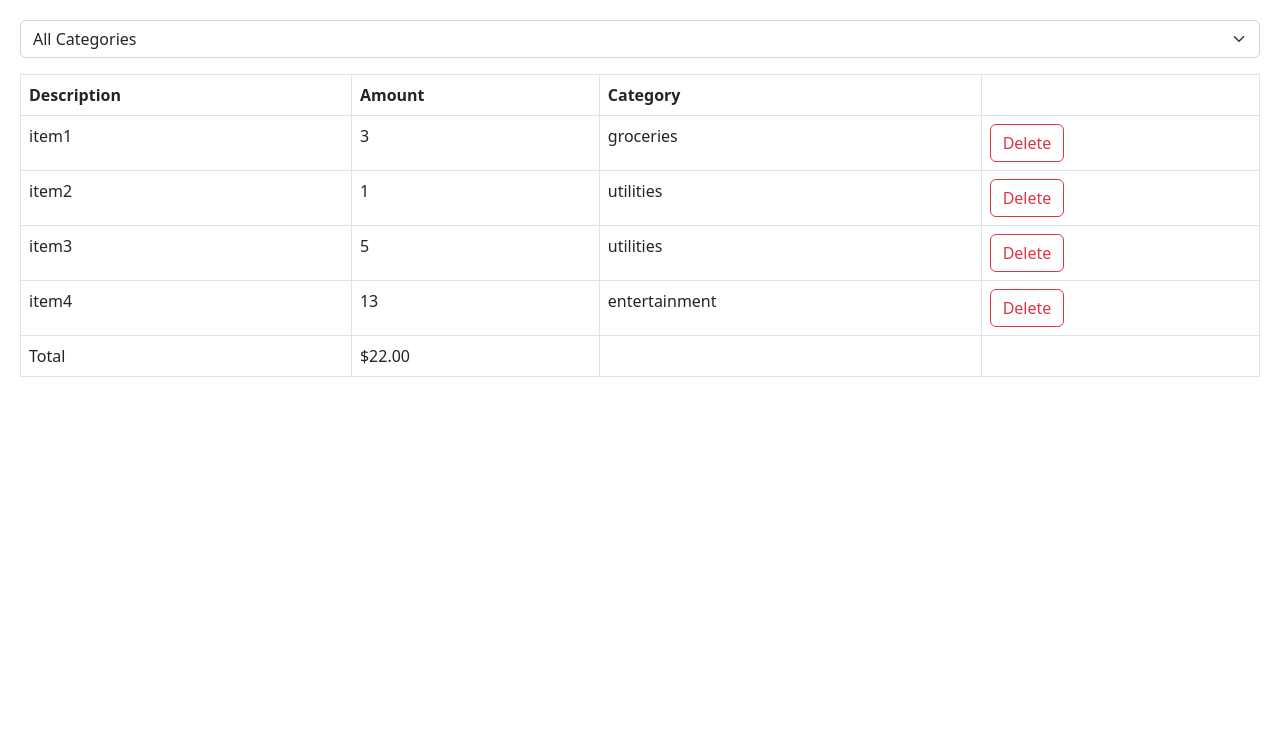
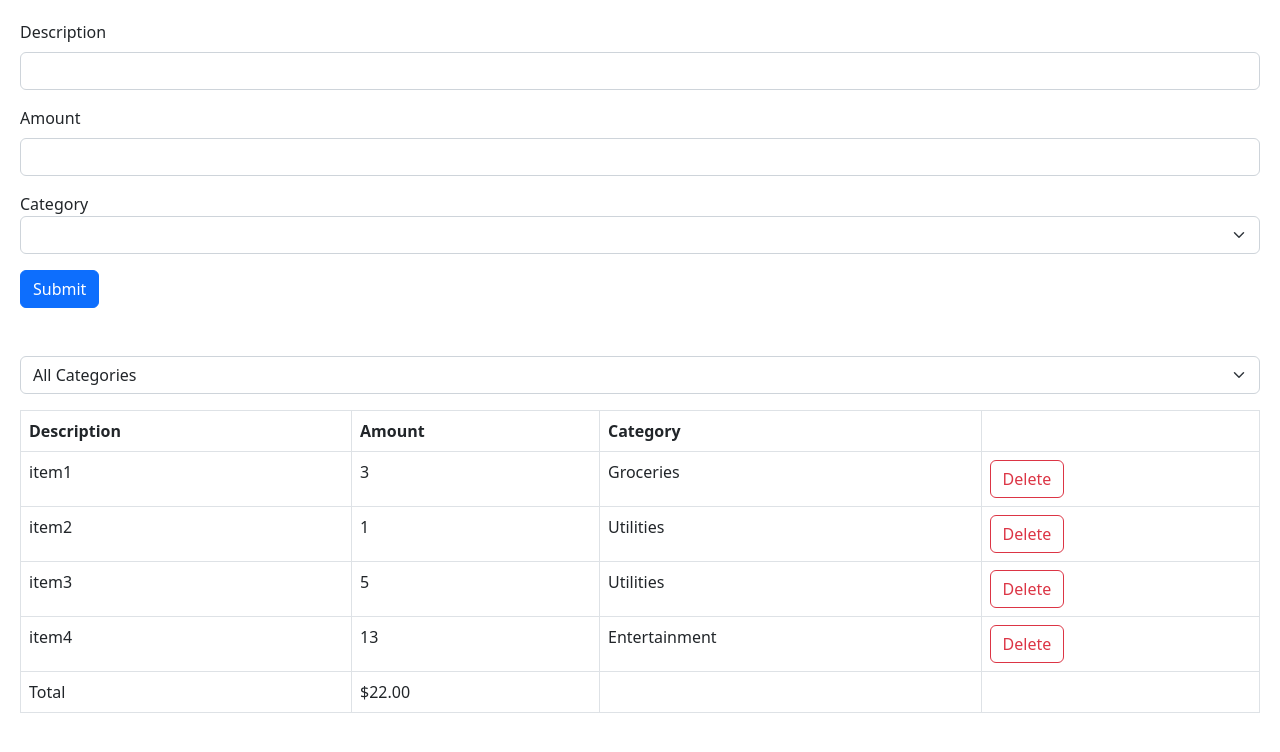
Before and after one commit to YashdeepN/react-ts-01, a React (Vite) app in the folder react-app/: page / in a window 1280 px wide. Shown: the top 752 px of the page. Built offline with nearby package versions, Linux system fonts and the light colour scheme.

Commit message:
expense form handleSubmit and add data to list

```diff
--- /dev/null
+++ b/react-app/src/components/expense-tracker/categories.ts
@@ -0,0 +1,3 @@
+const categories = ["Groceries", "Utilities", "Entertainment"] as const;
+
+export default categories;
--- a/react-app/src/components/expense-tracker/components/ExpenseFilter.tsx
+++ b/react-app/src/components/expense-tracker/components/ExpenseFilter.tsx
@@ -1,4 +1,5 @@
 import React from "react";
+import categories from "../categories";
 
 interface Props {
   onSelectCategory: (category: string) => void;
@@ -12,9 +13,11 @@
         onChange={(event) => onSelectCategory(event.target.value)}
       >
         <option value="all">All Categories</option>
-        <option value="groceries">Groceries</option>
-        <option value="utilities">Utilities</option>
-        <option value="entertainment">Entertainment</option>
+        {categories.map((category) => (
+          <option key={category} value={category}>
+            {category}
+          </option>
+        ))}
       </select>
     </>
   );
--- a/react-app/src/components/expense-tracker/components/ExpenseForm.tsx
+++ b/react-app/src/components/expense-tracker/components/ExpenseForm.tsx
@@ -0,0 +1,97 @@
+import React from "react";
+
+import { z } from "zod";
+import { useForm } from "react-hook-form";
+import { zodResolver } from "@hookform/resolvers/zod";
+
+import categories from "../categories";
+
+const schema = z.object({
+  description: z
+    .string()
+    .min(3, { message: "Description should be at least 3 characters!" })
+    .max(50),
+  amount: z
+    .number({ invalid_type_error: "Amount is required!" })
+    .min(0.01)
+    .max(100_000),
+  category: z.enum([...categories], {
+    errorMap: () => ({ message: "Category is required!" }),
+  }),
+});
+
+export type ExpenseFormData = z.infer<typeof schema>;
+
+interface Props {
+  onSubmit: (data: ExpenseFormData) => void;
+}
+
+const ExpenseForm = ({ onSubmit }: Props) => {
+  const {
+    register,
+    handleSubmit,
+    reset,
+    formState: { errors },
+  } = useForm<ExpenseFormData>({ resolver: zodResolver(schema) });
+  return (
+    <form
+      onSubmit={handleSubmit((data) => {
+        onSubmit(data);
+        reset();
+      })}
+    >
+      <div className="mb-3">
+        <label htmlFor="description" className="form-label">
+          Description
+        </label>
+        <input
+          {...register("description")}
+          id="description"
+          type="text"
+          className="form-control"
+        />
+        {errors.description && (
+          <p className="text-danger">{errors.description.message}</p>
+        )}
+      </div>
+      <div className="mb-3">
+        <label htmlFor="amount" className="form-label">
+          Amount
+        </label>
+        <input
+          {...register("amount", { valueAsNumber: true })}
+          id="amount"
+          type="number"
+          className="form-control"
+        />
+        {errors.amount && (
+          <p className="text-danger">{errors.amount.message}</p>
+        )}
+      </div>
+      <div className="mb-3">
+        <label htmlFor="category" className="form label">
+          Category
+        </label>
+        <select
+          {...register("category")}
+          name="category"
+          id="category"
+          className="form-select"
+        >
+          <option value=""></option>
+          {categories.map((category) => (
+            <option key={category} value={category}>
+              {category}
+            </option>
+          ))}
+        </select>
+        {errors.category && (
+          <p className="text-danger">{errors.category.message}</p>
+        )}
+      </div>
+      <button className="btn btn-primary">Submit</button>
+    </form>
+  );
+};
+
+export default ExpenseForm;
--- a/react-app/src/components/expense-tracker/components/MyApp.tsx
+++ b/react-app/src/components/expense-tracker/components/MyApp.tsx
@@ -1,12 +1,13 @@
 import React, { useState } from "react";
 import ExpenseList from "./ExpenseList";
 import ExpenseFilter from "./ExpenseFilter";
+import ExpenseForm from "./ExpenseForm";
 
 const expenses = [
-  { id: 0, description: "item1", amount: 3, category: "groceries" },
-  { id: 1, description: "item2", amount: 1, category: "utilities" },
-  { id: 2, description: "item3", amount: 5, category: "utilities" },
-  { id: 3, description: "item4", amount: 13, category: "entertainment" },
+  { id: 0, description: "item1", amount: 3, category: "Groceries" },
+  { id: 1, description: "item2", amount: 1, category: "Utilities" },
+  { id: 2, description: "item3", amount: 5, category: "Utilities" },
+  { id: 3, description: "item4", amount: 13, category: "Entertainment" },
 ];
 
 const MyApp = () => {
@@ -14,6 +15,13 @@
   const [selectedCategory, setSelectedCategory] = useState("all");
   return (
     <>
+      <div className="mb-5">
+        <ExpenseForm
+          onSubmit={(data) =>
+            setExps([...exps, { ...data, id: exps.length + 1 }])
+          }
+        />
+      </div>
       <div className="mb-3">
         <ExpenseFilter
           onSelectCategory={(category) => setSelectedCategory(category)}
```
